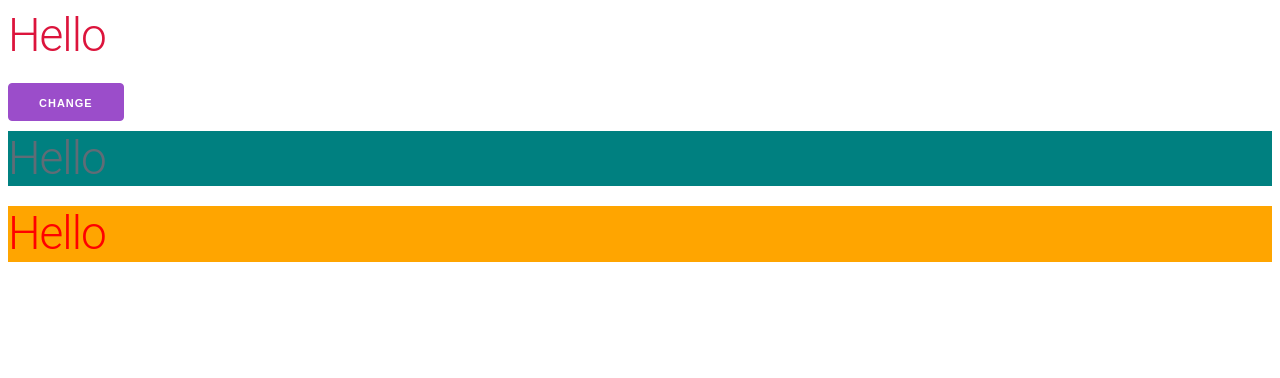
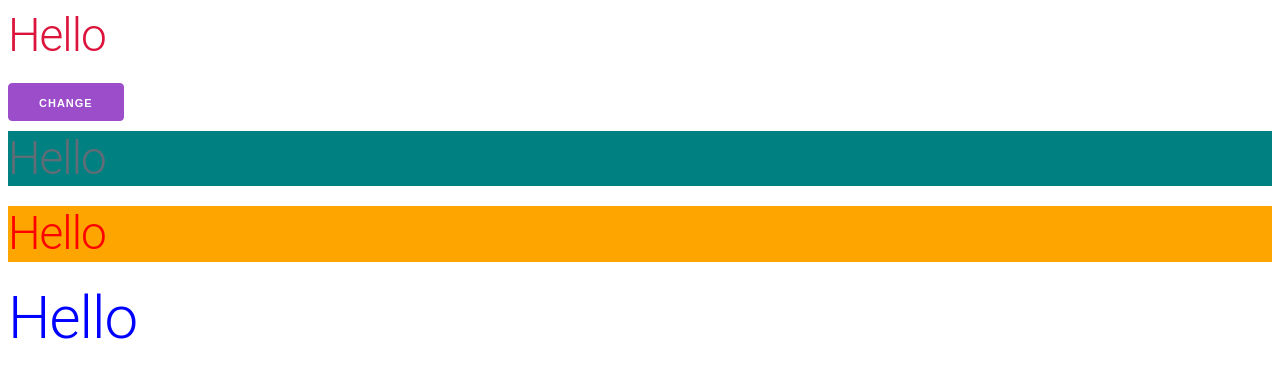
Before and after one commit to BoxPistols/Vue_UdyComplete, a plain HTML site: page index.html in a window 1280 px wide. Drawn offline with Linux system fonts and the light colour scheme.

Commit message:
style Array

```diff
--- a/app.js
+++ b/app.js
@@ -8,6 +8,9 @@ new Vue({
 		bgCol: 'orange',
 		styleObj:{
 			color: 'blue'
+		},
+		baseStyle:{
+			fontSize: '60px'
 		}
 	},
 	computed: {
--- a/index.html
+++ b/index.html
@@ -20,6 +20,9 @@
 
 		<h1 :style="{color: texCol, 'background-color': bgCol}">Hello</h1>
 
+
+		<h1 :style="[styleObj, baseStyle]">Hello</h1>
+
   </div>
 
 
```
